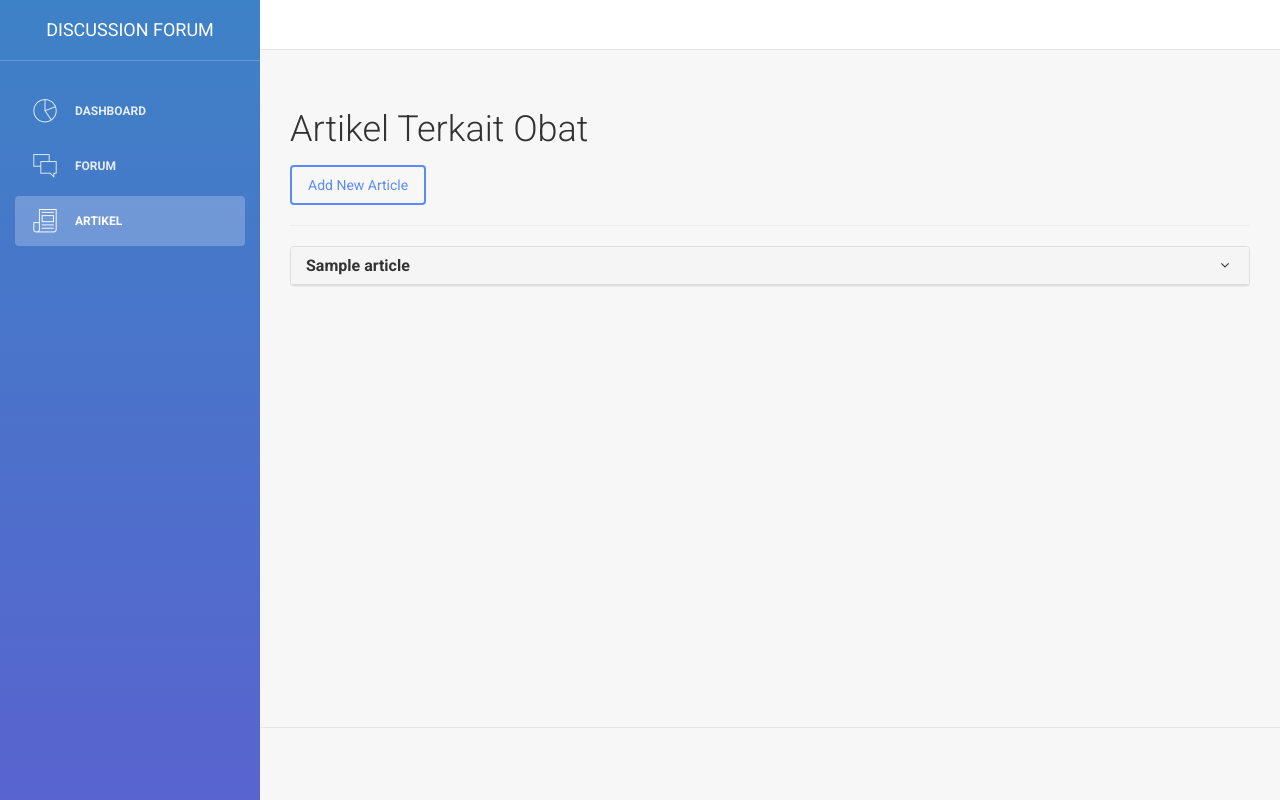
After one commit to MaharaniWahyuTantri/mapeeen, a PHP site: page /articles.php in a window 1280 px wide. The commit adds this page. Run offline with PHP 8.4, Linux system fonts and the light colour scheme; tables that the repository leaves empty or names only in its code hold one stand-in row (values such as "Sample post"); some libraries are stand-ins or nearby versions.

Commit message:
artikel add

```diff
--- /dev/null
+++ b/articles.php
@@ -0,0 +1,169 @@
+<?php
+session_start();
+require 'functions/func_users.php';
+
+// Fetch articles from database
+$sql = "SELECT * FROM articles ORDER BY created_at DESC";
+$result = mysqli_query($conn, $sql);
+?>
+
+<!doctype html>
+<html lang="en">
+
+<head>
+    <meta charset="utf-8" />
+    <link rel="icon" type="image/png" href="assets/img/favicon.ico">
+    <meta http-equiv="X-UA-Compatible" content="IE=edge,chrome=1" />
+
+    <title>FMJ Farma Admin</title>
+
+    <meta content='width=device-width, initial-scale=1.0, maximum-scale=1.0, user-scalable=0' name='viewport' />
+    <meta name="viewport" content="width=device-width" />
+
+    <!-- Bootstrap core CSS -->
+    <link href="assets/css/bootstrap.min.css" rel="stylesheet" />
+
+    <!-- Animation library for notifications -->
+    <link href="assets/css/animate.min.css" rel="stylesheet" />
+
+    <!-- Light Bootstrap Table core CSS -->
+    <link href="assets/css/light-bootstrap-dashboard.css?v=1.4.0" rel="stylesheet" />
+
+    <!-- CSS for Demo Purpose, don't include it in your project -->
+    <link href="assets/css/demo.css" rel="stylesheet" />
+
+    <!-- Fonts and icons -->
+    <link href="http://maxcdn.bootstrapcdn.com/font-awesome/4.2.0/css/font-awesome.min.css" rel="stylesheet">
+    <link href='http://fonts.googleapis.com/css?family=Roboto:400,700,300' rel='stylesheet' type='text/css'>
+    <link href="assets/css/pe-icon-7-stroke.css" rel="stylesheet" />
+
+    <!-- Custom CSS for article accordion -->
+    <style>
+        .clickable {
+            cursor: pointer;
+        }
+
+        .panel-heading {
+            display: flex;
+            justify-content: space-between;
+            align-items: center;
+        }
+
+        .panel-heading .panel-title {
+            font-weight: bold;
+        }
+
+        .panel-heading .arrow-icon {
+            transition: transform 0.3s ease;
+        }
+
+        .hidden-content {
+            display: none;
+            padding: 10px;
+        }
+
+        .panel-body.open {
+            display: block;
+        }
+    </style>
+</head>
+
+<body>
+    <div class="wrapper">
+        <div class="sidebar" data-color="blue" data-image="assets/img/sidebar-5.jpg">
+            <div class="sidebar-wrapper">
+                <div class="logo">
+                    <a href="#" class="simple-text">
+                        Discussion Forum
+                    </a>
+                </div>
+
+                <ul class="nav">
+                    <li>
+                        <a href="dashboard.php">
+                            <i class="pe-7s-graph"></i>
+                            <p>Dashboard</p>
+                        </a>
+                    </li>
+                    <li>
+                        <a href="forum.php">
+                            <i class="pe-7s-chat"></i>
+                            <p>Forum</p>
+                        </a>
+                    </li>
+                    <li class="active">
+                        <a href="articles.php">
+                            <i class="pe-7s-news-paper"></i>
+                            <p>Artikel</p>
+                        </a>
+                    </li>
+                </ul>
+            </div>
+        </div>
+
+        <div class="main-panel">
+            <!-- Navbar content -->
+            <nav class="navbar navbar-default navbar-fixed">
+                <div class="container-fluid">
+                    <!-- Navbar header -->
+                </div>
+            </nav>
+
+            <!-- Content -->
+            <div class="content">
+                <div class="container-fluid">
+                    <div class="row">
+                        <div class="col-md-12">
+                            <h2>Artikel Terkait Obat</h2>
+                            <a href="add_articles.php" class="btn btn-primary">Add New Article</a>
+                            <hr>
+                            <?php while ($row = mysqli_fetch_assoc($result)) : ?>
+                                <div class="panel panel-default">
+                                    <div class="panel-heading clickable">
+                                        <h3 class="panel-title"><?= htmlspecialchars($row['title']) ?></h3>
+                                        <i class="fa fa-angle-down arrow-icon"></i>
+                                    </div>
+                                    <div class="panel-body hidden-content">
+                                        <p><?= nl2br(htmlspecialchars($row['content'])) ?></p>
+                                        <p>Author: <?= htmlspecialchars($row['author']) ?></p>
+                                        <p>Date: <?= htmlspecialchars($row['created_at']) ?></p>
+                                    </div>
+                                </div>
+                            <?php endwhile; ?>
+                        </div>
+                    </div>
+                </div>
+            </div>
+
+            <!-- Footer -->
+            <footer class="footer">
+                <div class="container-fluid">
+                    <!-- Footer content -->
+                </div>
+            </footer>
+        </div>
+    </div>
+
+    <!-- JavaScript files -->
+    <script src="assets/js/jquery.min.js"></script>
+    <script src="assets/js/bootstrap.min.js"></script>
+
+    <!-- Custom JavaScript for article accordion -->
+    <script>
+        document.addEventListener("DOMContentLoaded", function () {
+            const panels = document.querySelectorAll(".panel");
+
+            panels.forEach(panel => {
+                const title = panel.querySelector(".panel-heading");
+                const content = panel.querySelector(".panel-body");
+
+                title.addEventListener("click", function () {
+                    content.classList.toggle("open");
+                    title.querySelector(".arrow-icon").classList.toggle("rotate");
+                });
+            });
+        });
+    </script>
+</body>
+
+</html>
--- a/dashboard.php
+++ b/dashboard.php
@@ -118,6 +118,12 @@ $jumlah = mysqli_fetch_assoc($res);
                         <a href="forum.php">
                             <i class="pe-7s-chat"></i>
                             <p>Forum</p>
+                        </a>
+                    </li>
+                    <li>
+                        <a href="articles.php">
+                            <i class="pe-7s-news-paper"></i>
+                            <p>Articles</p>
                         </a>
                     </li>
                 </ul>
```
Also changed, not shown: add_articles.php (added, +101 -0 lines).
